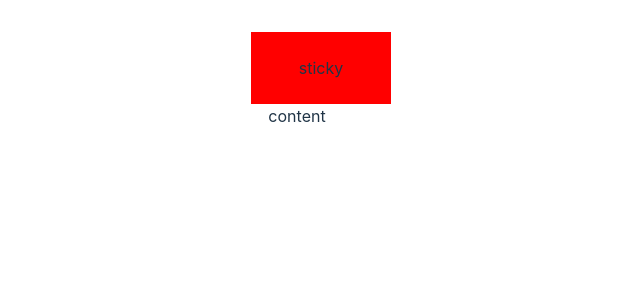
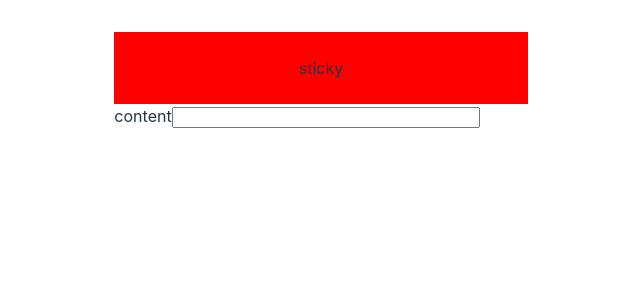
Before and after one commit to mwskwong/geo-permission-browser-behavior, a React (Vite) app: page / in a window 1280 px wide. Shown: the top 300 px of the page, without its empty margins (343-983 px from the left). Built offline with nearby package versions, Linux system fonts and the light colour scheme.

Commit message:
Update App.tsx

```diff
--- a/src/App.tsx
+++ b/src/App.tsx
@@ -12,7 +12,10 @@ export default function App() {
       >
         sticky
       </div>
-      <div style={{ width: "100%", height: 3000 }}>content</div>
+      <div style={{ width: "100%", height: 3000 }}>
+        content
+        <input style={{ width: 300 }} />
+      </div>
     </div>
   );
 }
```
